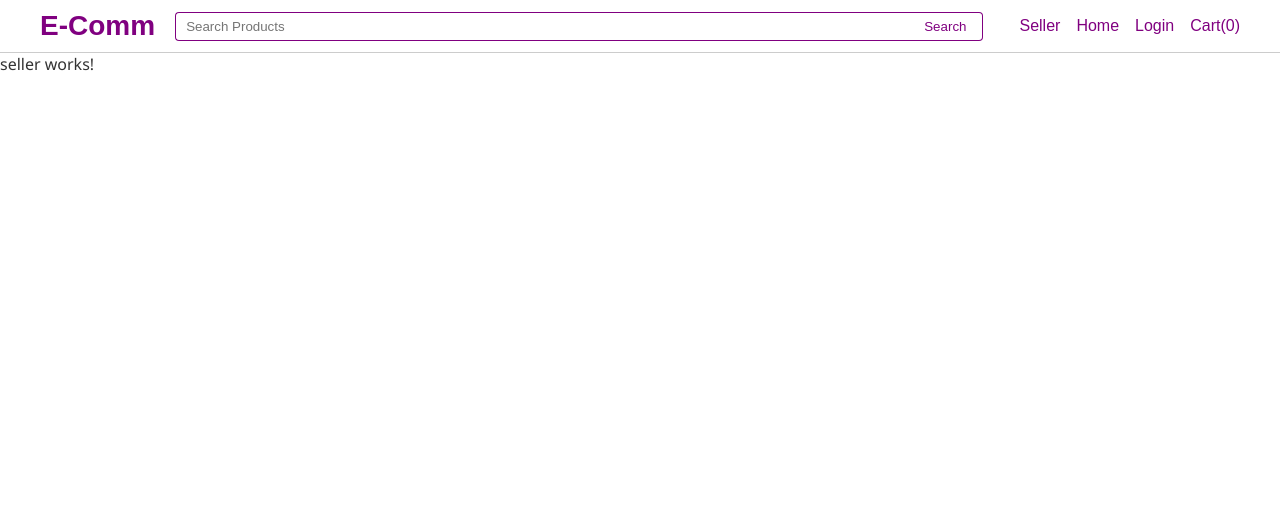
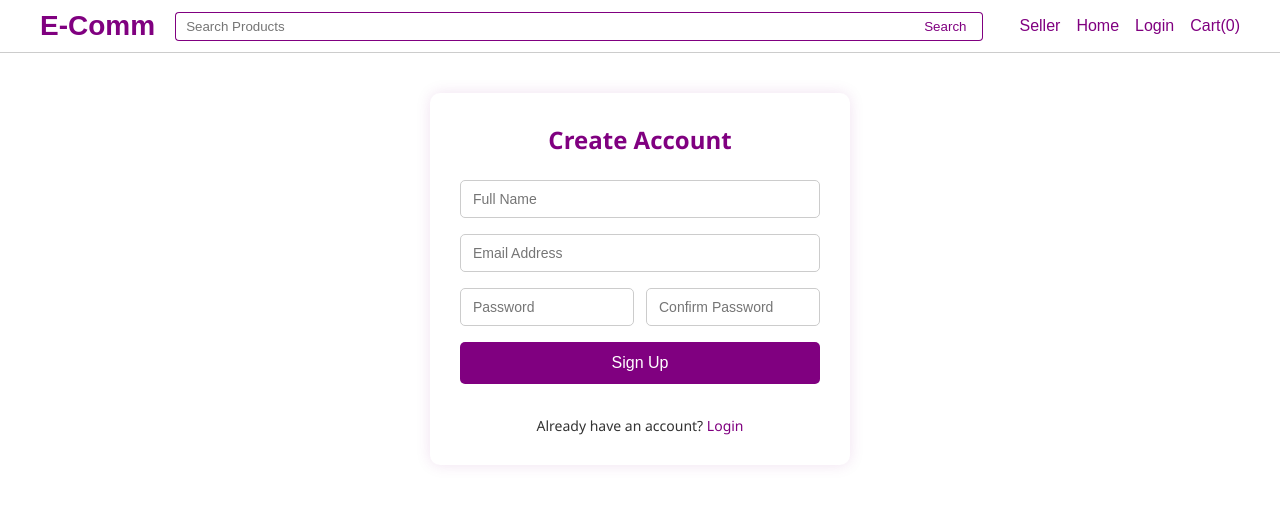
Before and after one commit to anilkumar-dct/eCommerce-Project, an Angular app: page /seller in a window 1280 px wide. Shown: the top 506 px of the page. Built offline with nearby package versions, Linux system fonts and the light colour scheme.

Commit message:
added sign-up crenditial in seller for sign up and used reactive for

```diff
--- a/src/app/body/seller/seller.css
+++ b/src/app/body/seller/seller.css
@@ -0,0 +1,78 @@
+.signup-container {
+  max-width: 420px;
+  margin: 40px auto;
+  padding: 30px;
+  border-radius: 10px;
+  background-color: #fff;
+  box-shadow: 0 0 15px rgba(128, 0, 128, 0.12);
+  font-family: "Segoe UI", sans-serif;
+}
+
+.signup-container h2 {
+  color: #800080;
+  text-align: center;
+  margin-bottom: 24px;
+}
+
+form {
+  display: flex;
+  flex-direction: column;
+  gap: 16px;
+}
+
+input {
+  padding: 10px 12px;
+  border: 1px solid #ccc;
+  border-radius: 5px;
+  font-size: 14px;
+  outline-color: #800080;
+  box-sizing: border-box;
+  width: 100%;
+}
+
+.password-group {
+  display: flex;
+  gap: 12px;
+  flex-wrap: wrap;
+}
+
+.password-group input {
+  flex: 1 1 48%;
+}
+
+button {
+  background-color: #800080;
+  color: white;
+  border: none;
+  padding: 12px;
+  font-size: 16px;
+  border-radius: 5px;
+  cursor: pointer;
+  transition: background-color 0.2s ease-in-out;
+}
+
+button:hover {
+  background-color: #5e005e;
+}
+
+.login-link {
+  text-align: center;
+  margin-top: 16px;
+  font-size: 14px;
+}
+
+.login-link a {
+  color: #800080;
+  text-decoration: none;
+  font-weight: 500;
+}
+
+.login-link a:hover {
+  text-decoration: underline;
+}
+
+@media (max-width: 480px) {
+  .password-group input {
+    flex-basis: 100%;
+  }
+}
--- a/src/app/body/seller/seller.html
+++ b/src/app/body/seller/seller.html
@@ -1 +1,38 @@
-<p>seller works!</p>
+<div class="signup-container">
+  <h2>Create Account</h2>
+  <form [formGroup]="form">
+    <input
+      type="text"
+      placeholder="Full Name"
+      required
+      formControlName="name"
+    />
+    <input
+      type="email"
+      placeholder="Email Address"
+      required
+      formControlName="email"
+    />
+
+    <div class="password-group" formGroupName="passwords">
+      <input
+        type="password"
+        placeholder="Password"
+        required
+        formControlName="password"
+      />
+      <input
+        type="password"
+        placeholder="Confirm Password"
+        required
+        formControlName="confirmPassword"
+      />
+    </div>
+
+    <button type="reset" (click)="onSubmit()">Sign Up</button>
+    <p class="login-link">
+      Already have an account?
+      <a routerLink="/login" routerLinkActive="router-link-active">Login</a>
+    </p>
+  </form>
+</div>
--- a/src/app/body/seller/seller.ts
+++ b/src/app/body/seller/seller.ts
@@ -1,11 +1,48 @@
 import { Component } from '@angular/core';
+import {
+  AbstractControl,
+  FormControl,
+  FormGroup,
+  ReactiveFormsModule,
+  Validators,
+} from '@angular/forms';
+import { RouterLink } from '@angular/router';
 
+function confirmPassword(control: AbstractControl) {
+  const password = control.get('password');
+  const confirmPassword = control.get('confirmPassword');
+  if (password?.value !== confirmPassword?.value) {
+    return { notSame: true };
+  }
+  return null;
+}
 @Component({
   selector: 'app-seller',
-  imports: [],
+  imports: [RouterLink, ReactiveFormsModule],
   templateUrl: './seller.html',
-  styleUrl: './seller.css'
+  styleUrl: './seller.css',
 })
 export class Seller {
-
+  form = new FormGroup({
+    email: new FormControl('', {
+      validators: [Validators.required, Validators.email],
+    }),
+    passwords: new FormGroup(
+      {
+        password: new FormControl('', {
+          validators: [Validators.required],
+        }),
+        confirmPassword: new FormControl('', {
+          validators: [Validators.required],
+        }),
+      },
+      { validators: [confirmPassword] }
+    ),
+    name: new FormControl('', {
+      validators: [Validators.required],
+    }),
+  });
+  onSubmit() {
+    console.log(this.form.controls.name.value);
+  }
 }
--- a/src/app/header/header.html
+++ b/src/app/header/header.html
@@ -13,4 +13,3 @@
     <a routerLink="/cart">Cart(0)</a>
   </nav>
 </header>
-<router-outlet></router-outlet>
--- a/src/app/header/header.ts
+++ b/src/app/header/header.ts
@@ -3,7 +3,7 @@ import { Router, RouterLink, RouterOutlet } from '@angular/router';
 
 @Component({
   selector: 'app-header',
-  imports: [RouterLink, RouterOutlet],
+  imports: [RouterLink],
   templateUrl: './header.html',
   styleUrl: './header.css',
 })
```
